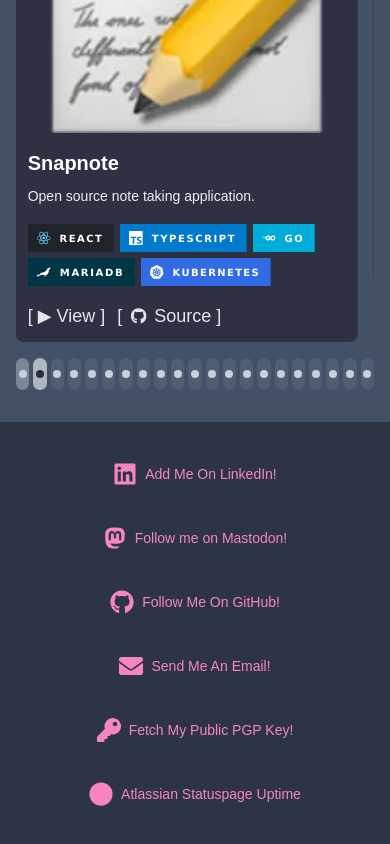
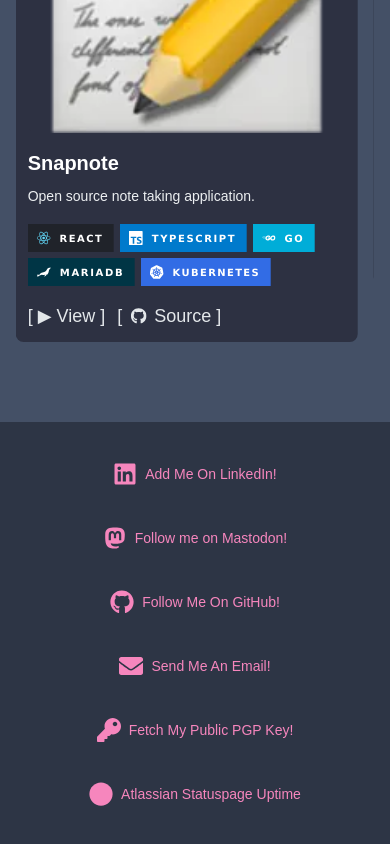
Before and after one commit to Stenstromen/next-portfolio, a Next.js app: page / in a window 390 px wide. Shown: the part 2056-2900 px from the top of the page. Built offline with nearby package versions, Linux system fonts and the light colour scheme.

Commit message:
remove dots and touchlogic on mobile

```diff
--- a/src/components/ProjectCarousel.tsx
+++ b/src/components/ProjectCarousel.tsx
@@ -57,7 +57,7 @@
     setCurrentPage((prev) => (prev - 1 + totalPages) % totalPages);
   }, [totalPages]);
 
-  const handleTouchStart = (e: TouchEvent) => {
+  /*   const handleTouchStart = (e: TouchEvent) => {
     setTouchStart(e.targetTouches[0].clientX);
   };
 
@@ -84,7 +84,7 @@
       setAutoPlay(false);
       prevPage();
     }
-  };
+  }; */
 
   const handlePageClick = (index: number) => {
     setAutoPlay(false);
@@ -106,7 +106,7 @@
         return filteredProjects.slice(startIndex, startIndex + itemsPerPage);
       });
     },
-    [itemsPerPage, totalPages, filteredProjects]
+    [itemsPerPage, totalPages, filteredProjects],
   );
 
   const visiblePages = getVisiblePages(currentPage);
@@ -139,15 +139,15 @@
       case "React":
         setFilteredProjects(
           projects.filter((project) =>
-            project.badges.some((badge) => badge.name === "REACTJS")
-          )
+            project.badges.some((badge) => badge.name === "REACTJS"),
+          ),
         );
         break;
       default:
         setFilteredProjects(
           projects.filter((project) =>
-            project.badges.some((badge) => badge.name === filter.toUpperCase())
-          )
+            project.badges.some((badge) => badge.name === filter.toUpperCase()),
+          ),
         );
     }
   };
@@ -196,9 +196,9 @@
           className="flex transition-all duration-700 ease-in-out w-full"
           style={inlineStyle}
           nonce={nonce}
-          onTouchStart={handleTouchStart}
+          /*           onTouchStart={handleTouchStart}
           onTouchMove={handleTouchMove}
-          onTouchEnd={handleTouchEnd}
+          onTouchEnd={handleTouchEnd} */
         >
           {visiblePages.map((pageProjects, pageIndex) => (
             <div key={pageIndex} className="w-full flex-shrink-0">
@@ -214,7 +214,7 @@
         </div>
       </div>
 
-      <div className="flex justify-center gap-1 sm:gap-3 mt-4">
+      <div className="flex justify-center gap-1 sm:gap-3 md:visible invisible mt-4">
         {Array.from({ length: totalPages }).map((_, index) => (
           <button
             key={index}
```
